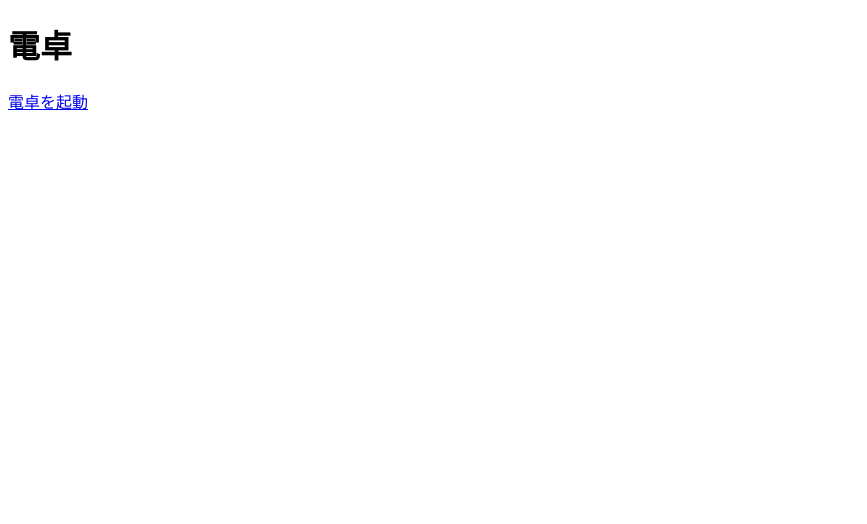
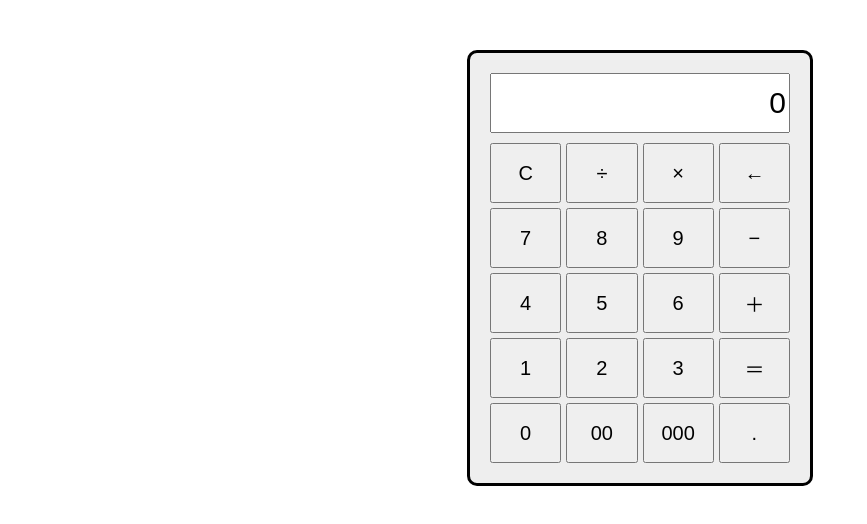
Before and after one commit to honda2519/calculator, a plain HTML site: page calculator/index.html in a window 1280 px wide. Shown: the whole page, without its empty margins (0-867 px from the left). Drawn offline with Linux system fonts and the light colour scheme.

Commit message:
Update index.html

```diff
--- a/calculator/index.html
+++ b/calculator/index.html
@@ -3,15 +3,161 @@
 <head>
     <meta charset="UTF-8">
     <title>電卓</title>
+
+    <style>
+        body {
+            font-family: sans-serif;
+            display: flex;
+            justify-content: center;
+            margin-top: 50px;
+        }
+
+        /* 電卓全体の四角い枠 */
+        .calculator {
+            width: 300px;
+            padding: 20px;
+            border: 3px solid black;
+            border-radius: 10px;
+            background-color: #eeeeee;
+        }
+
+        /* 計算結果を表示する部分 */
+        #display {
+            width: 100%;
+            height: 60px;
+            font-size: 30px;
+            text-align: right;
+            box-sizing: border-box;
+            margin-bottom: 10px;
+        }
+
+        /* ボタンを並べる */
+        .buttons {
+            display: grid;
+            grid-template-columns: repeat(4, 1fr);
+            gap: 5px;
+        }
+
+        /* ボタン */
+        button {
+            height: 60px;
+            font-size: 20px;
+            cursor: pointer;
+        }
+
+        button:hover {
+            background-color: #cccccc;
+        }
+    </style>
 </head>
 
 <body>
 
-    <h1>電卓</h1>
+<div class="calculator">
 
-    <a href="Calculator.html">
-        電卓を起動
-    </a>
+    <!-- 表示画面 -->
+    <input type="text" id="display" value="0" readonly>
+
+    <!-- ボタン -->
+    <div class="buttons">
+
+        <button onclick="clearDisplay()">C</button>
+        <button onclick="inputValue('/')">÷</button>
+        <button onclick="inputValue('*')">×</button>
+        <button onclick="deleteValue()">←</button>
+
+        <button onclick="inputValue('7')">7</button>
+        <button onclick="inputValue('8')">8</button>
+        <button onclick="inputValue('9')">9</button>
+        <button onclick="inputValue('-')">−</button>
+
+        <button onclick="inputValue('4')">4</button>
+        <button onclick="inputValue('5')">5</button>
+        <button onclick="inputValue('6')">6</button>
+        <button onclick="inputValue('+')">＋</button>
+
+        <button onclick="inputValue('1')">1</button>
+        <button onclick="inputValue('2')">2</button>
+        <button onclick="inputValue('3')">3</button>
+        <button onclick="calculate()">＝</button>
+
+        <button onclick="inputValue('0')">0</button>
+	<button onclick="inputValue('00')">00</button>
+	<button onclick="inputValue('000')">000</button>
+        <button onclick="inputValue('.')">.</button>
+
+    </div>
+
+</div>
+
+
+<script>
+
+    // 数字・記号を入力
+    function inputValue(value) {
+
+        const display =
+            document.getElementById("display");
+
+        if (display.value === "0") {
+
+            display.value = value;
+
+        } else {
+
+            display.value += value;
+
+        }
+
+    }
+
+
+    // Cボタン
+    function clearDisplay() {
+
+        document.getElementById("display").value = "0";
+
+    }
+
+
+    // 1文字削除
+    function deleteValue() {
+
+        const display =
+            document.getElementById("display");
+
+        display.value =
+            display.value.slice(0, -1);
+
+        if (display.value === "") {
+
+            display.value = "0";
+
+        }
+
+    }
+
+
+    // 計算
+    function calculate() {
+
+        const display =
+            document.getElementById("display");
+
+        try {
+
+            display.value =
+                eval(display.value);
+
+        } catch {
+
+            display.value = "Error";
+
+        }
+
+    }
+
+</script>
 
 </body>
 </html>
```
